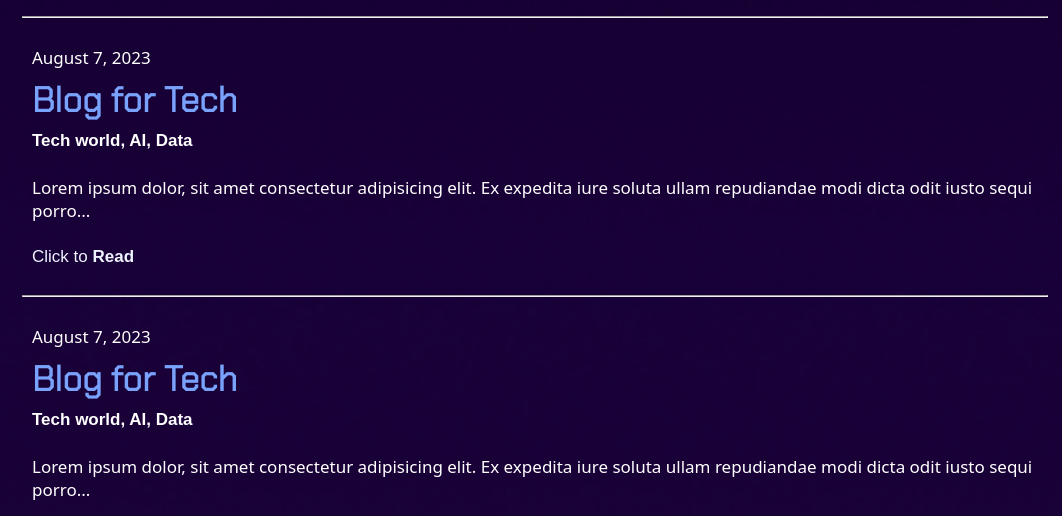
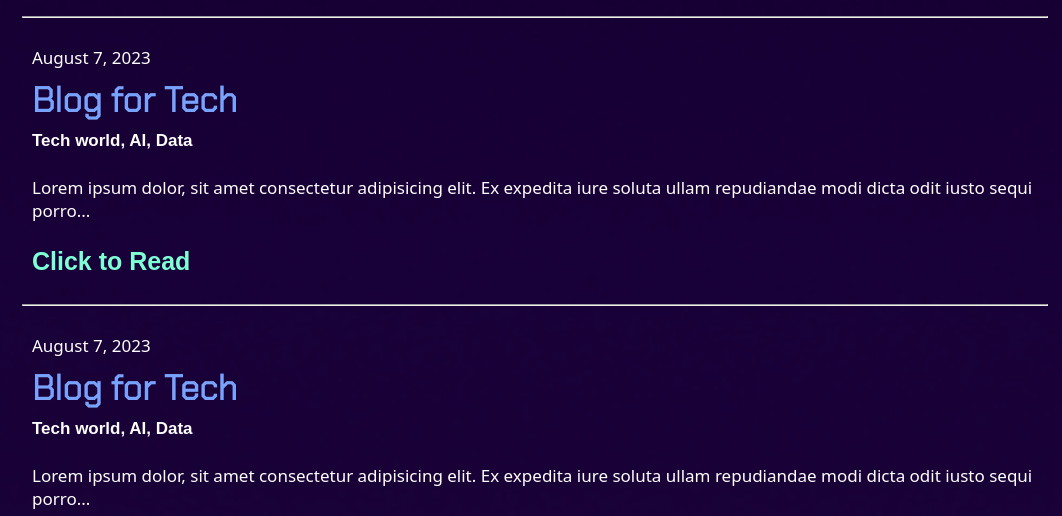
Before and after one commit to MohitThakre13/Pirates-of-Port-5000, a PHP site: page /homepage.php in a window 1280 px wide, with the pointer over the restyled element. Shown: the part 1456-1972 px from the top of the page, without its empty margins (106-1168 px from the left). Run offline with PHP 8.4, Linux system fonts and the light colour scheme; some libraries are stand-ins or nearby versions; some web fonts are replaced.

Commit message:
click to read hovers

```diff
--- a/blogs.css
+++ b/blogs.css
@@ -247,6 +247,11 @@ a{
     font-weight: 100;
     font-family: 'Blinker', sans-serif;
 }
+.read-more:hover{
+    font-size:25px;
+    font-weight: 800;
+    color: aquamarine;
+}
 
 
 hr {
--- a/homepage.css
+++ b/homepage.css
@@ -412,3 +412,9 @@ hr {
         font-size: 12px;
     }
 }
+
+.read-more:hover{
+    font-size:25px;
+    font-weight: 800;
+    color: aquamarine;
+}
```
